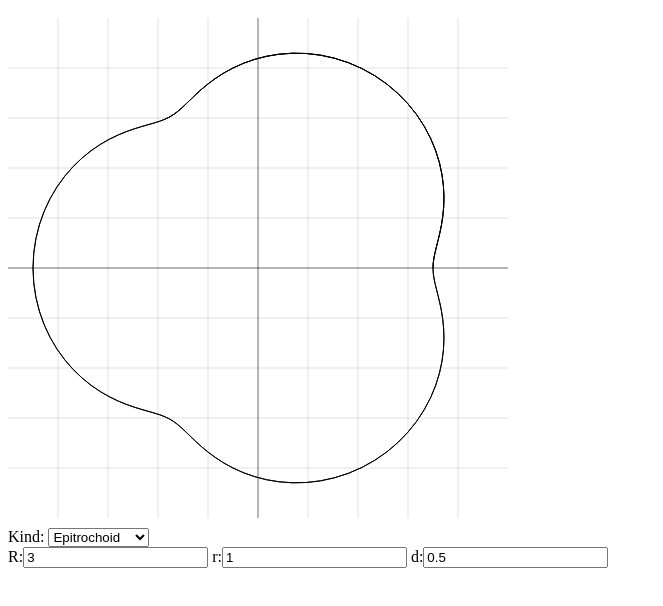
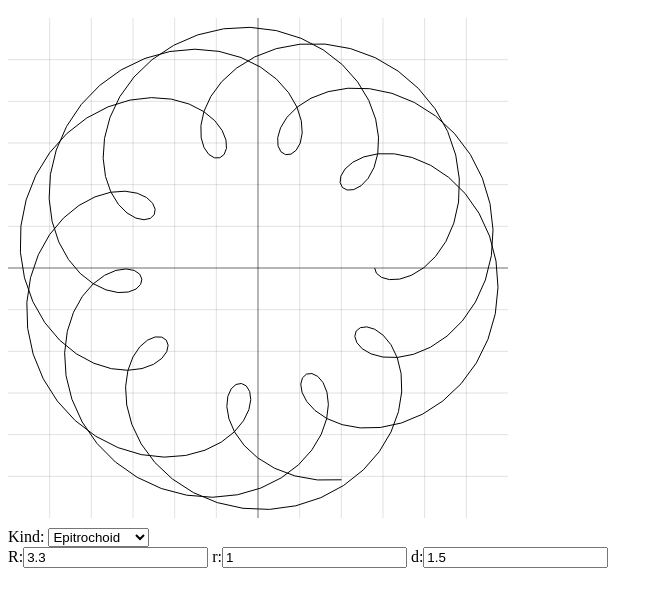
Before and after one commit to jmcd/jmcd.github.io, a plain HTML site: page roulette.html in a window 1280 px wide. Shown: the part 48-654 px from the top of the page, without its empty margins (0-663 px from the left). Drawn offline with Linux system fonts and the light colour scheme.

Commit message:
Update roulette.html

```diff
--- a/roulette.html
+++ b/roulette.html
@@ -16,9 +16,9 @@
                 <option value="KIND_HYPOTROCHOID">Hypotrochoid</option>
             </select>
             <div>
-                <label for="BigR">R:</label><input type="number" value="3" step="0.1" id="BigR" />
+                <label for="BigR">R:</label><input type="number" value="3.3" step="0.1" id="BigR" />
                 <label for="SmallR">r:</label><input type="number" value="1" step="0.1" id="SmallR" />
-                <label for="D">d:</label><input type="number" value="0.5" step="0.1" id="D" />
+                <label for="D">d:</label><input type="number" value="1.5" step="0.1" id="D" />
             </div>
             <!-- <label for="WorldMax">Display area max. X and Y:</label><input type="number" value="5" id="WorldMax" /> -->
         </form>
```
